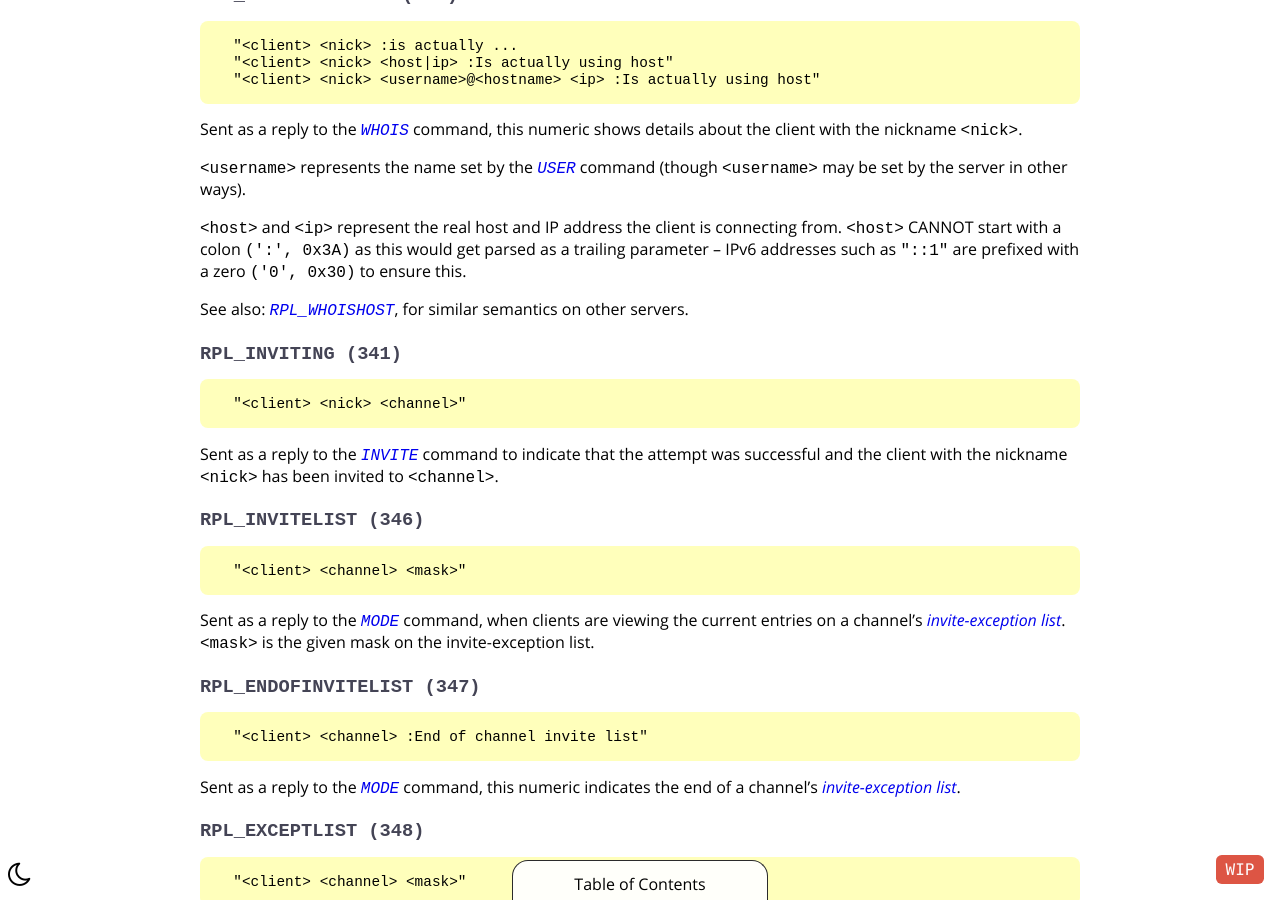
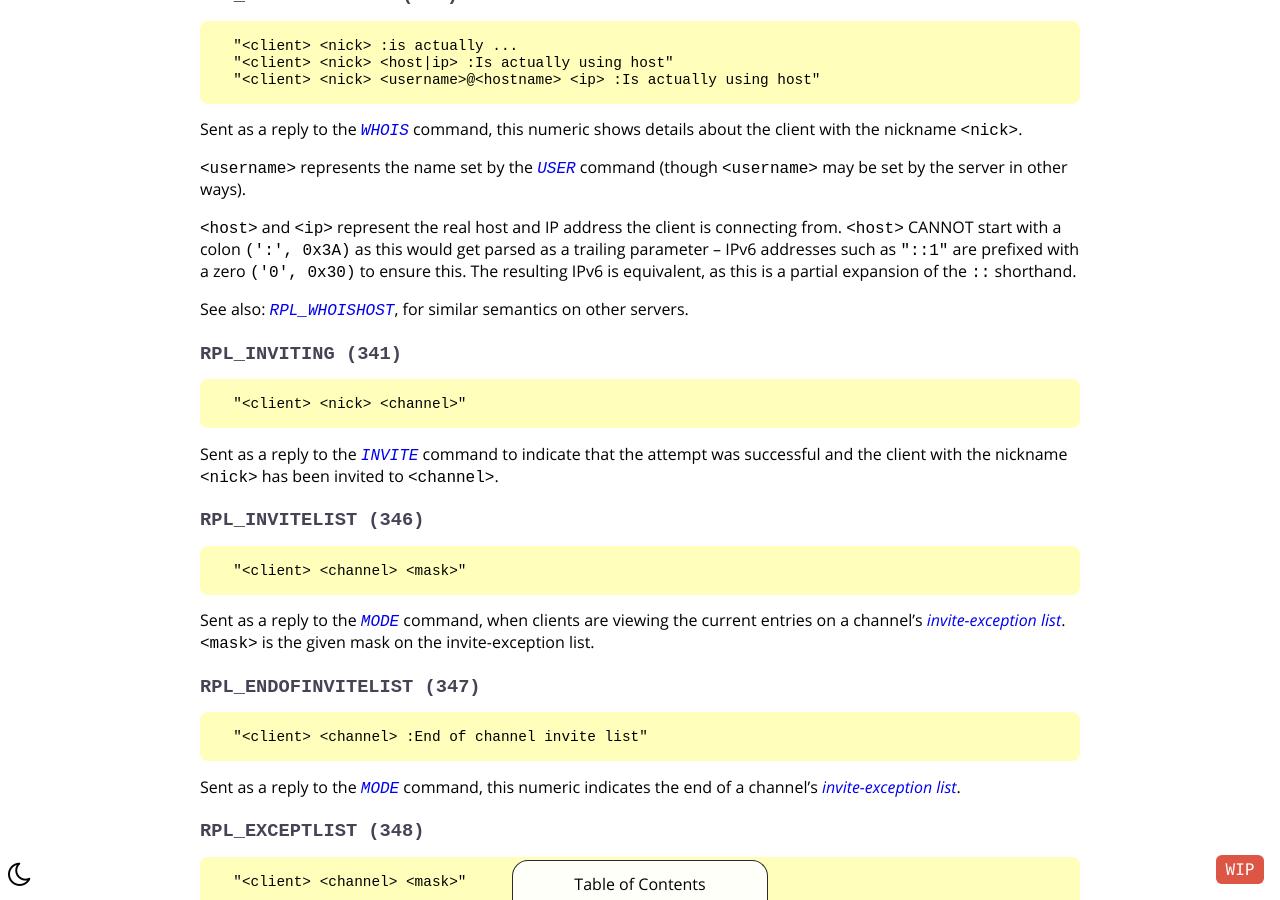
Before and after one commit to ircdocs/modern-irc, a Jekyll site: the page built from index.md, in a window 1280 px wide and 900 px high, scrolled down 52617 px. Built offline with Jekyll 4.4.1, drawn with Linux system fonts in a browser that asks for light colours.

Commit message:
Explain better the :: expansion

```diff
--- a/_includes/modern-appendix.md
+++ b/_includes/modern-appendix.md
@@ -543,7 +543,7 @@ Sent as a reply to the [`WHOIS`](#whois-message) command, this numeric shows det
 
 `<username>` represents the name set by the [`USER`](#user-message) command (though `<username>` may be set by the server in other ways).
 
-`<host>` and `<ip>` represent the real host and IP address the client is connecting from. `<host>` CANNOT start with a colon `(':', 0x3A)` as this would get parsed as a trailing parameter – IPv6 addresses such as `"::1"` are prefixed with a zero `('0', 0x30)` to ensure this.
+`<host>` and `<ip>` represent the real host and IP address the client is connecting from. `<host>` CANNOT start with a colon `(':', 0x3A)` as this would get parsed as a trailing parameter – IPv6 addresses such as `"::1"` are prefixed with a zero `('0', 0x30)` to ensure this. The resulting IPv6 is equivalent, as this is a partial expansion of the `::` shorthand.
 
 See also: [`RPL_WHOISHOST`](#rplwhoishost-378), for similar semantics on other servers.
 
```
